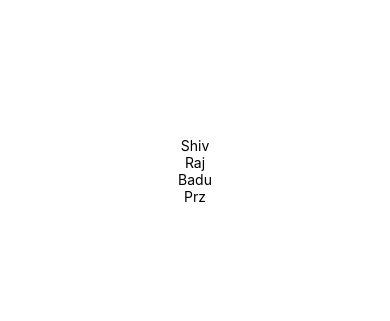
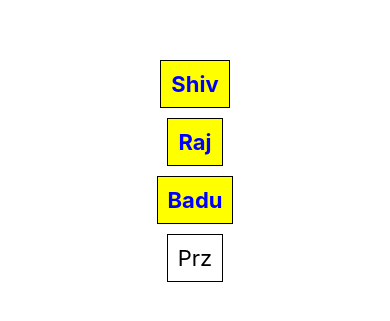
Before and after one commit to userrails/native-app-ex, a React Native app: screen / in a window 390 px wide. Shown: the part 251-572 px from the top of the page. Built offline with nearby package versions, Linux system fonts and the light colour scheme.

Commit message:
Added styles on Text properties

```diff
--- a/App.js
+++ b/App.js
@@ -8,10 +8,10 @@ import {
 export default function App() {
   return (
     <View style={styles.container}>
-        <Text>Shiv</Text>
-        <Text>Raj</Text>
-        <Text>Badu</Text>
-        <Text>Prz</Text>
+        <Text style={[styles.defaultText, styles.selectedText]}>Shiv</Text>
+        <Text style={[styles.defaultText, styles.selectedText]}>Raj</Text>
+        <Text style={[styles.defaultText, styles.selectedText]}>Badu</Text>
+        <Text style={styles.defaultText}>Prz</Text>
     </View>
   );
 }
@@ -23,4 +23,16 @@ const styles = StyleSheet.create({
     alignItems: 'center',
     justifyContent: 'center',
   },
+  defaultText: {
+    fontSize: 22,
+    padding: 10,
+    margin: 5,
+    color: 'black',
+    borderWidth: StyleSheet.hairlineWidth
+  },
+  selectedText: {
+    backgroundColor: 'yellow',
+    color: 'blue',
+    fontWeight: 'bold'
+  }
 });
```
